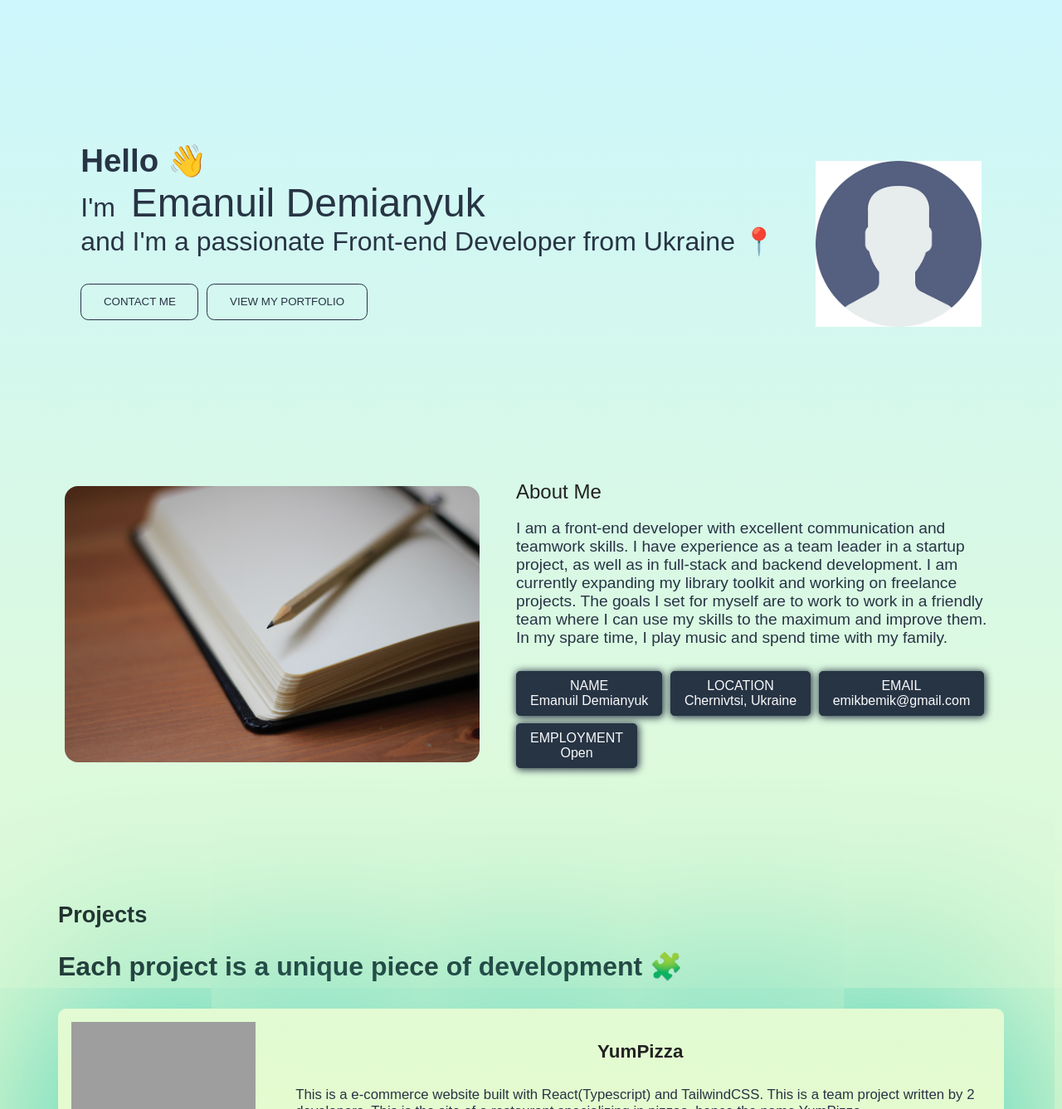
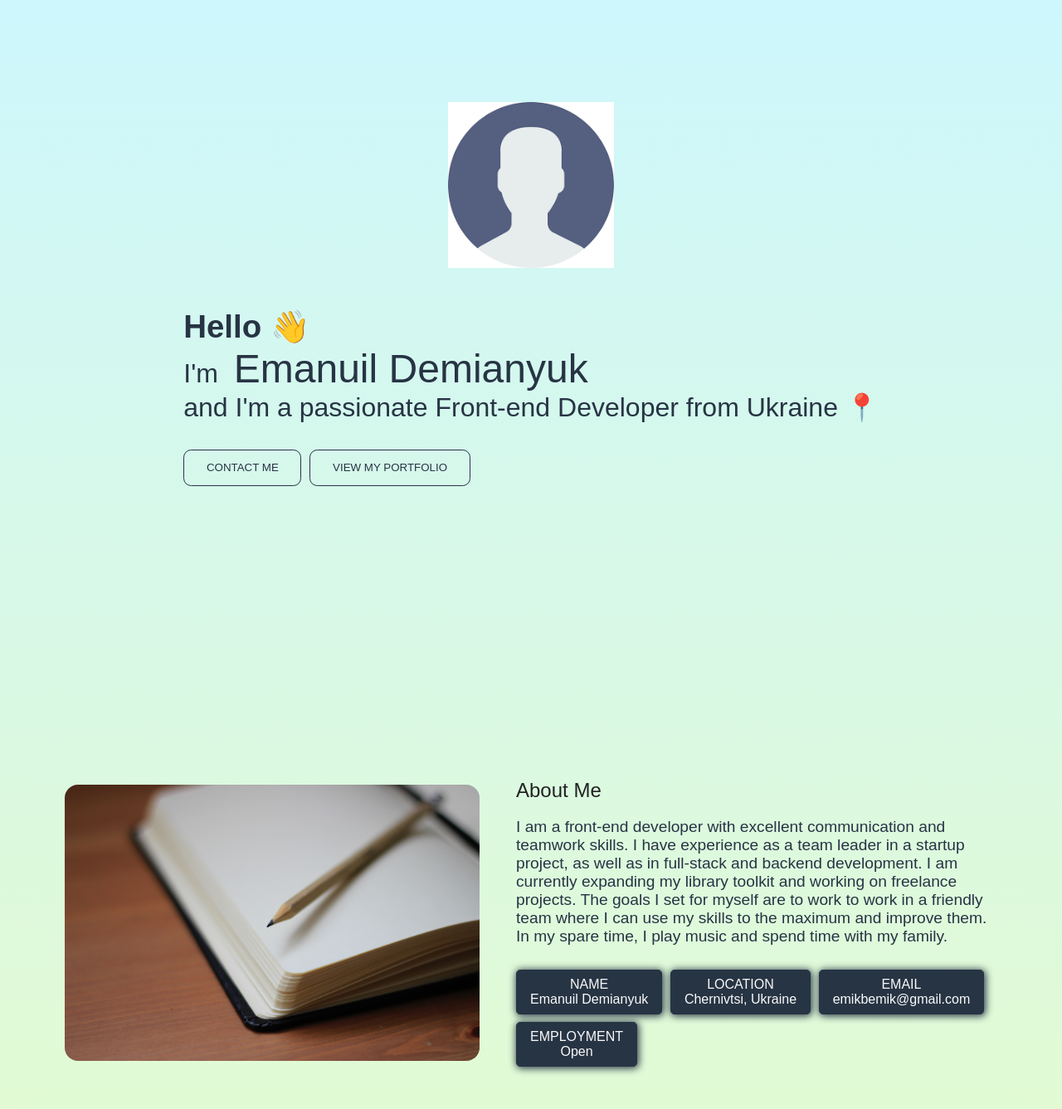
Before and after one commit to EmanuilDemianyuk/my-webSite, a React (Vite) app: page / in a window 1280 px wide. Shown: the part 80-1417 px from the top of the page at 83% size. Built offline with nearby package versions, Linux system fonts and the light colour scheme; grey boxes are pictures that could not be loaded; a web font is replaced by a local one.

Commit message:
fix page

```diff
--- a/src/Page/About/style.module.scss
+++ b/src/Page/About/style.module.scss
@@ -3,6 +3,10 @@
   flex-direction: column;
   align-items: center;
   gap: 1.25rem;
+
+  margin-top: 4em;
+  padding-top: 6em;
+
 
     &__iconCon {
         max-width: 31.25rem;
--- a/src/Page/Contact/style.module.scss
+++ b/src/Page/Contact/style.module.scss
@@ -1,4 +1,7 @@
 .contact {
+    margin-top: 4em;
+    padding-top: 4em;
+
 
     &__text {
         display: flex;
--- a/src/Page/Home/index.tsx
+++ b/src/Page/Home/index.tsx
@@ -6,23 +6,23 @@ const Home = () => {
   return (
     <section
     id='home'
-    className={styles.Home}>
-      <div className={classNames("container", styles.Home__container)}>
-          <div className={styles.Home__textBlock}>
+    className={styles.home}>
+      <div className={classNames("container", styles.home__container)}>
+          <div className={styles.home__textBlock}>
             <h2>Hello 👋</h2>
             <p>I'm <span>Emanuil Demianyuk</span></p>
             <p>and I'm a passionate Front-end Developer from Ukraine 📍</p>
 
-            <div className={styles.Home__btnGroup}>
+            <div className={styles.home__btnGroup}>
               <button>CONTACT ME</button>
               <button>VIEW MY PORTFOLIO</button>
             </div>
           </div>
-          <div className={styles.Home__user}>
-            <div className={styles.Home__userLogo}>
+          <div className={styles.home__user}>
+            <div className={styles.home__userLogo}>
               <img src={userLogo} alt="userLogo"/>
             </div>
-            <div className={styles.Home__userLink}>
+            <div className={styles.home__userLink}>
 
             </div>
           </div>
--- a/src/Page/Home/style.module.scss
+++ b/src/Page/Home/style.module.scss
@@ -1,5 +1,7 @@
-.Home {
-    padding: 3em 1em;
+.home {
+    padding: 7em 1em 10em 1em;
+
+
 
     &__container {
         color: var(--text);
--- a/src/Page/Projects/style.module.scss
+++ b/src/Page/Projects/style.module.scss
@@ -1,5 +1,6 @@
 .projects {
-    padding: 10em 0em;
+    margin-top: 4em;
+    padding-top: 6em;
 
     &__header {
 
--- a/src/containers/Main/Main.tsx
+++ b/src/containers/Main/Main.tsx
@@ -3,7 +3,6 @@ import About from 'src/Page/About';
 import Projects from 'src/Page/Projects';
 import Contact from 'src/Page/Contact';
 import styles from './style.module.scss';
-import classNames from 'classnames';
 
 const Main = () => {
   return (
```
Also changed, not shown: src/assets/svg/demoLogo.svg (deleted).
